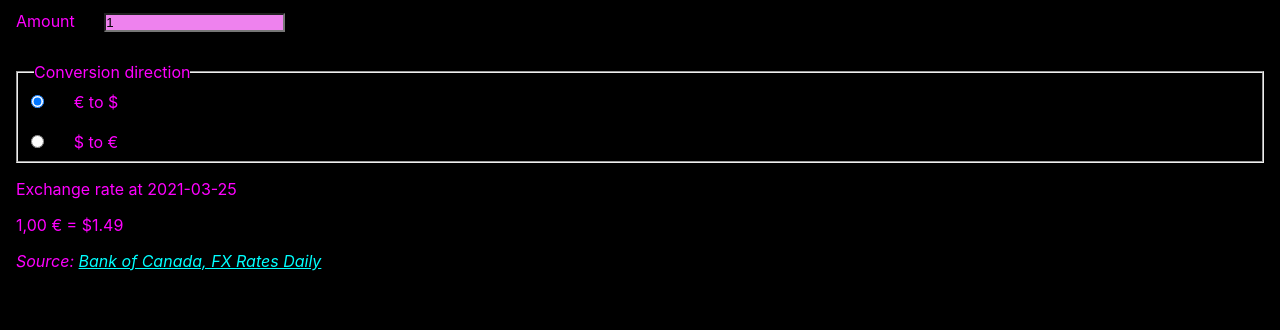
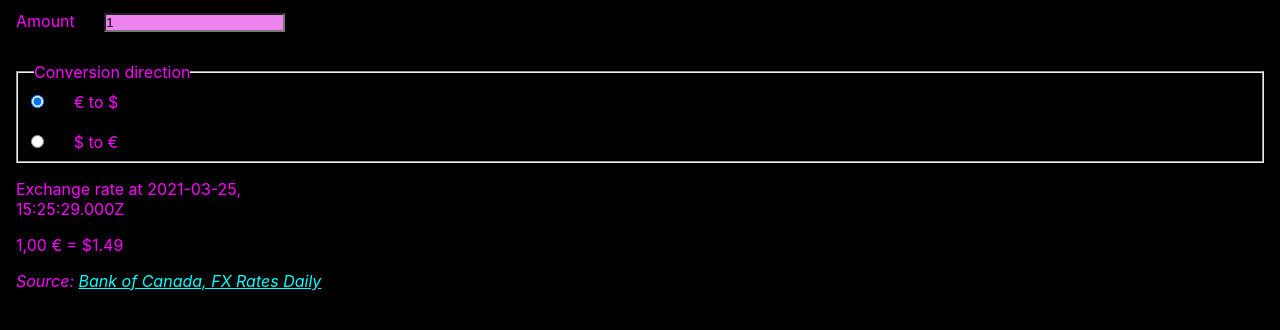
Before and after one commit to banaanihillo/tuni-gui-react, a React (Create React App) app: page / in a window 1280 px wide. Shown: the top 330 px of the page. Built offline with nearby package versions, Linux system fonts and the light colour scheme.

Commit message:
Fixed the date-time split (6-2)
Exercise 6-2-small, appendix 1:
Modified the date ISO string,
into being split at the T,
instead of an index-based slice,
to make it work past the year 10000 :)

```diff
--- a/src/App.js
+++ b/src/App.js
@@ -5,9 +5,11 @@ import canadianDollarRates from "./FX_RATES_DAILY-sd-2021-04-09.json"
 const App = () => {
     const [EURtoCAD, toggleEURtoCAD] = useState(true)
     const [amountToConvert, setAmountToConvert] = useState(1.00)
-    const today = new Date()
+    // Take the "date" portion of today's date
+    // - also works past the year 10000
+    const dateAndTime = new Date()
         .toISOString()
-        .slice(0, 10)
+        .split("T")
     // Take the latest observation from the provided JSON file
     const EURtoCADRate = canadianDollarRates.observations[0].FXEURCAD.v
     const canadianDollars = Intl.NumberFormat(
@@ -67,7 +69,9 @@ const App = () => {
         </section>
         <output>
             <p>
-                Exchange rate at {today}
+                Exchange rate at {dateAndTime[0]},
+                <br />
+                {dateAndTime[1]}
             </p>
             {(EURtoCAD)
                 ? <p>
@@ -85,7 +89,7 @@ const App = () => {
             }
             <cite>
                 Source: <a
-                    href={`https://www.bankofcanada.ca/valet/observations/group/FX_RATES_DAILY/json?start_date=${today}`}
+                    href={`https://www.bankofcanada.ca/valet/observations/group/FX_RATES_DAILY/json?start_date=${dateAndTime[0]}`}
                 >
                     Bank of Canada, FX Rates Daily
                 </a>
```
